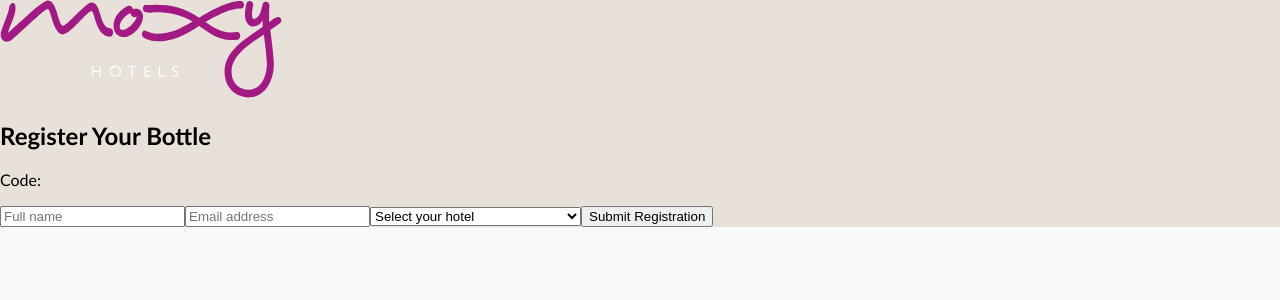
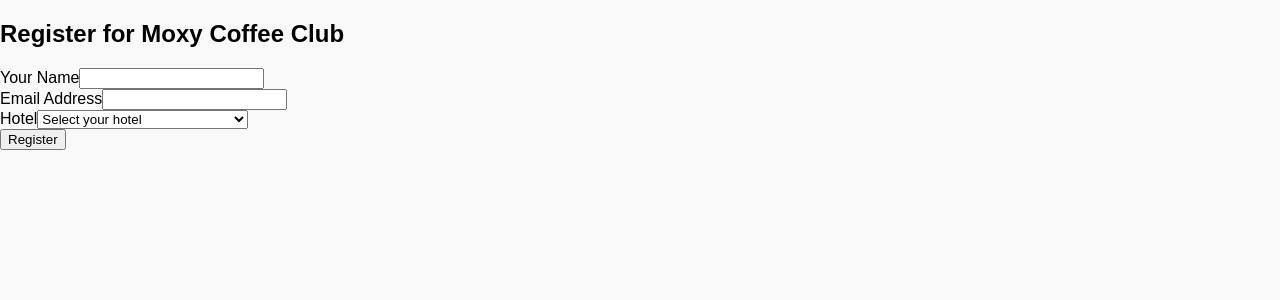
Before and after one commit to ColmFeeley-Moxy/moxy-coffee-club, a React (Create React App) app: page / in a window 1280 px wide. Shown: the top 300 px of the page. Built offline with nearby package versions, Linux system fonts and the light colour scheme.

Commit message:
Update App.jsx

```diff
--- a/src/App.jsx
+++ b/src/App.jsx
@@ -2,43 +2,43 @@
 import { Button } from './components/ui/button';
 import { Card, CardContent } from './components/ui/card';
 
-const hotelList = [
-  "Moxy Aberdeen Airport",
-  "Moxy Edinburgh Airport",
-  "Moxy Edinburgh Fountainbridge",
-  "Moxy Glasgow Merchant City",
-  "Moxy Glasgow SEC",
-  "Moxy York",
-  "Moxy Chester",
-  "Moxy Birmingham NEC",
-  "Moxy Milton Keynes",
-  "Moxy Bristol",
-  "Moxy London Heathrow Airport",
-  "Moxy London Stratford",
-  "Moxy London ExCel",
-  "Moxy Plymouth",
-  "Moxy Southampton",
-  "Moxy Manchester City",
-  "Moxy Slough"
-];
+export default function CoffeeClubApp() {
+  const urlParams = new URLSearchParams(window.location.search);
+  const code = urlParams.get('code');
 
-export default function CoffeeClubApp() {
-  const [code, setCode] = useState('');
   const [name, setName] = useState('');
   const [email, setEmail] = useState('');
   const [hotel, setHotel] = useState('');
+  const [registered, setRegistered] = useState(false);
   const [submitted, setSubmitted] = useState(false);
+  const [error, setError] = useState('');
 
-  useEffect(() => {
-    const urlParams = new URLSearchParams(window.location.search);
-    const codeFromURL = urlParams.get('code');
-    if (codeFromURL) {
-      setCode(codeFromURL);
+  const hotels = [
+    'Moxy Aberdeen Airport',
+    'Moxy Edinburgh Airport',
+    'Moxy Edinburgh Fountainbridge',
+    'Moxy Glasgow Merchant City',
+    'Moxy Glasgow SEC',
+    'Moxy York',
+    'Moxy Chester',
+    'Moxy Birmingham NEC',
+    'Moxy Milton Keynes',
+    'Moxy Bristol',
+    'Moxy London Heathrow Airport',
+    'Moxy London Stratford',
+    'Moxy London ExCel',
+    'Moxy Plymouth',
+    'Moxy Southampton',
+    'Moxy Manchester City',
+    'Moxy Slough'
+  ];
+
+  const handleSubmit = async (e) => {
+    e.preventDefault();
+    if (!code || !name || !email || !hotel) {
+      setError('Please fill in all fields.');
+      return;
     }
-  }, []);
-
-  const handleSubmit = async () => {
-    if (!name || !email || !hotel) return alert('Please complete all fields.');
 
     try {
       const response = await fetch('https://8jgo0it3vc.execute-api.eu-north-1.amazonaws.com/register', {
@@ -47,72 +47,54 @@
         body: JSON.stringify({ code, name, email, hotel })
       });
 
-      const result = await response.json();
       if (response.ok) {
         setSubmitted(true);
       } else {
-        alert('There was an error: ' + result.error);
+        const res = await response.json();
+        setError(res.error || 'Submission failed. Please try again.');
       }
-    } catch (error) {
-      console.error(error);
-      alert('Submission failed.');
+    } catch (err) {
+      setError('Network error. Please try again.');
     }
   };
 
-  return (
-    <div
-      className="min-h-screen flex items-center justify-center"
-      style={{
-        backgroundColor: '#e8e1d9',
-        fontFamily: '"Gill Sans", "Gill Sans MT", Calibri, sans-serif',
-        color: '#000000'
-      }}
-    >
-      <Card className="max-w-md w-full text-center shadow-lg p-6 bg-white bg-opacity-90 rounded-lg">
+  if (submitted) {
+    return (
+      <Card className="max-w-md mx-auto mt-10 text-center">
         <CardContent>
-          <img
-            src="/moxy-logo.svg"
-            alt="Moxy Coffee Club"
-            className="mx-auto mb-6 h-16"
-          />
-          {submitted ? (
-            <>
-              <h2 className="text-xl font-bold mb-4">You're almost in!</h2>
-              <p>Please check your inbox to verify your email address.</p>
-            </>
-          ) : (
-            <>
-              <h2 className="text-xl font-bold mb-4">Register Your Bottle</h2>
-              <p className="mb-2 text-sm">Code: <strong>{code}</strong></p>
-              <input
-                type="text"
-                placeholder="Full name"
-                value={name}
-                onChange={(e) => setName(e.target.value)}
-                className="border border-gray-300 p-2 rounded w-full mb-4"
-              />
-              <input
-                type="email"
-                placeholder="Email address"
-                value={email}
-                onChange={(e) => setEmail(e.target.value)}
-                className="border border-gray-300 p-2 rounded w-full mb-4"
-              />
-              <select
-                value={hotel}
-                onChange={(e) => setHotel(e.target.value)}
-                className="border border-gray-300 p-2 rounded w-full mb-4"
-              >
-                <option value="">Select your hotel</option>
-                {hotelList.map(hotel => (
-                  <option key={hotel} value={hotel}>{hotel}</option>
-                ))}
-              </select>
-              <Button onClick={handleSubmit}>Submit Registration</Button>
-            </>
-          )}
+          <h2 className="text-xl font-bold mb-4">Thanks for registering!</h2>
+          <p className="mb-4">Please check your email to confirm your membership.</p>
         </CardContent>
       </Card>
-    </div>
+    );
+  }
+
+  return (
+    <Card className="max-w-md mx-auto mt-10 text-center">
+      <CardContent>
+        <h2 className="text-xl font-bold mb-4">Register for Moxy Coffee Club</h2>
+        <form onSubmit={handleSubmit} className="space-y-4 text-left">
+          <div>
+            <label className="block mb-1 font-semibold">Your Name</label>
+            <input type="text" className="w-full p-2 border rounded" value={name} onChange={(e) => setName(e.target.value)} />
+          </div>
+          <div>
+            <label className="block mb-1 font-semibold">Email Address</label>
+            <input type="email" className="w-full p-2 border rounded" value={email} onChange={(e) => setEmail(e.target.value)} />
+          </div>
+          <div>
+            <label className="block mb-1 font-semibold">Hotel</label>
+            <select className="w-full p-2 border rounded" value={hotel} onChange={(e) => setHotel(e.target.value)}>
+              <option value="">Select your hotel</option>
+              {hotels.map((h) => (
+                <option key={h} value={h}>{h}</option>
+              ))}
+            </select>
+          </div>
+          {error && <p className="text-red-600 text-sm">{error}</p>}
+          <Button type="submit">Register</Button>
+        </form>
+      </CardContent>
+    </Card>
   );
 }
```
